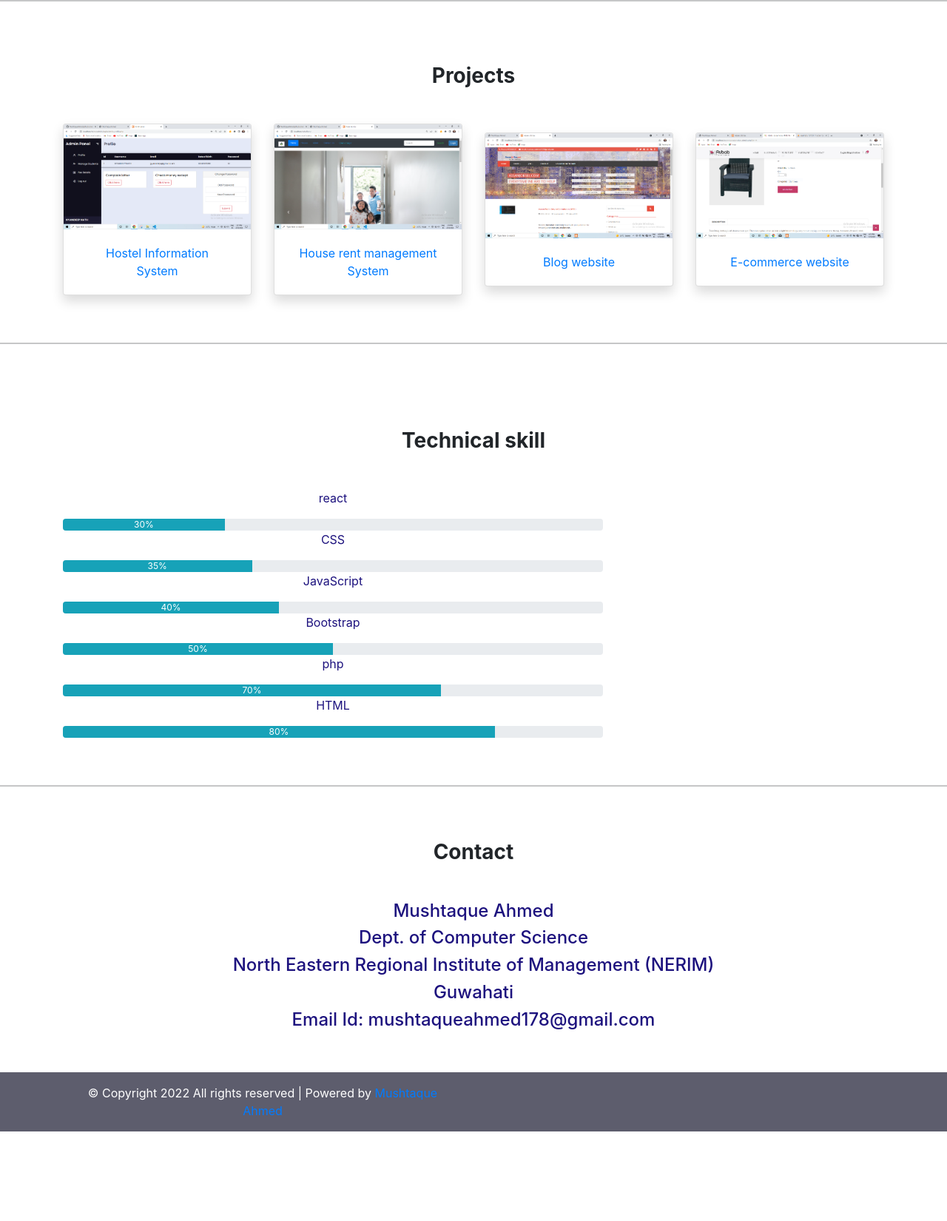
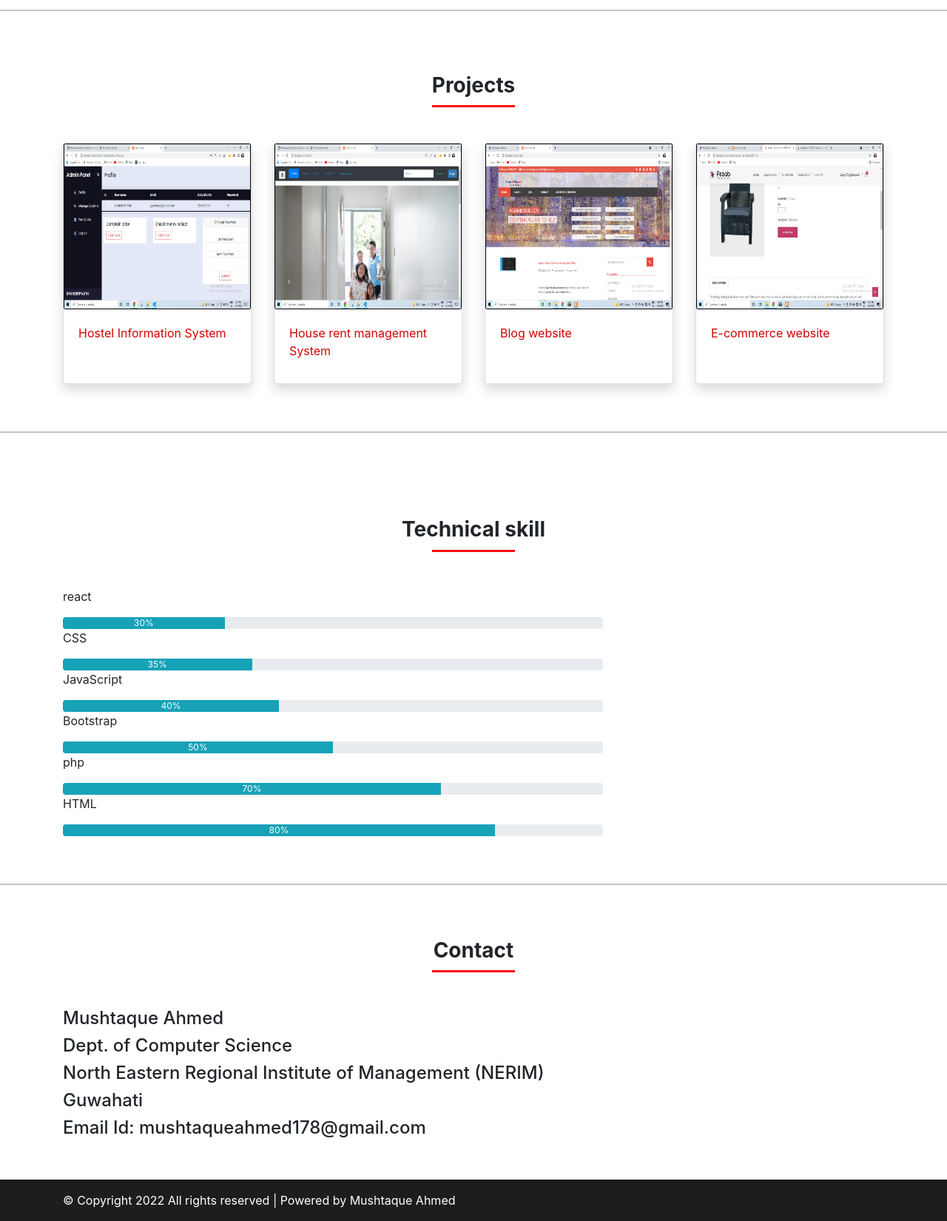
Before and after one commit to Mushtaque-Ahmed/MushtaqueAhmed, a plain HTML site: page index.html in a window 1280 px wide. Shown: the part 500-2150 px from the top of the page at 74% size. Before the commit the page ends 2029 px from the top, so only its background shows below. Drawn offline with nearby package versions, Linux system fonts and the light colour scheme; files whose address does not match are found by name.

Commit message:
all update

```diff
--- a/css/style.css
+++ b/css/style.css
@@ -1,50 +1,50 @@
+
 html{
- scroll-behavior: smooth;
+    scroll-behavior: smooth;
 }
-.bg{
+.underline{
+    height: 03px;
+    width: 7rem;
+    background-color:rgb(247, 9, 9);
+    margin-top: 10px;
+    margin-bottom: 10px;
+}
 
-    background-color:rgb(247, 244, 244);
-    background-size: 100% 100%;
-    background-attachment: fixed;
-    height: 100%;
-    width: 100%;
-
+.card img{
+    width: 100%px;
+    height: 14rem;
+   border-radius: 1%;
+   border: 1px solid  rgb(3, 3, 3);;
+}
+.card-body a{
+    text-decoration: none;
+    color: rgb(209, 3, 3);
+}
+.card-body a:hover{
+    color: rgb(0, 0, 0);
+}
+.card-body{
+    height: 100px;
 }
 .me{
     text-align: center;
     margin-bottom:50px;
 
 }
-.me h3,h4{
+/* nav{
+margin: 10px;
+} */
+/* .me h3,h4{
     margin: 20px;
     color: rgb(29, 18, 126);
-}
-.me img{
+} */
 
-    padding-bottom: 10px;
-}
-.me h6{
-    padding-bottom: 10px;
-}
-.section h4{
-    color:aqua;
 
-    text-align: center;
 
-}
-.skill{
-    background-color: azure;
-}
-.ski p{
 
-    color: rgb(29, 18, 126);
-}
 
-.skill h4{
-    color: aqua;
- text-align: center;
- margin: 10px;
-}
+
+
 
 
 .skill p{
@@ -55,12 +55,13 @@ html{
     background-color: azure;
 
 }
-.contact h4,h5,h6,p{
+/* .contact h4,h5,h6,p{
     margin: 10px;
     padding: auto;
     text-align: center;
     color: rgb(29, 18, 126);
-}
+} */
+/* }
 @media (min-width:300px) and (max-width:800px){
     .card{
         display: block;
@@ -75,16 +76,24 @@ html{
 @media (min-width:768px){
     .card{
         display: block;
+
+        background-color: rgb(225, 230, 235);
+
         background-color:rgb(225, 230, 235);
+
         margin-bottom: 30px;
 
     }
-}
+} */
 .footer{
-    background-color: rgb(93, 93, 109);
+    background-color: rgb(29, 29, 32);
 
 }
 .footer p{
     color: white;
 
 }
+.footer p a{
+    text-decoration: none;
+    color: white;
+}
```
